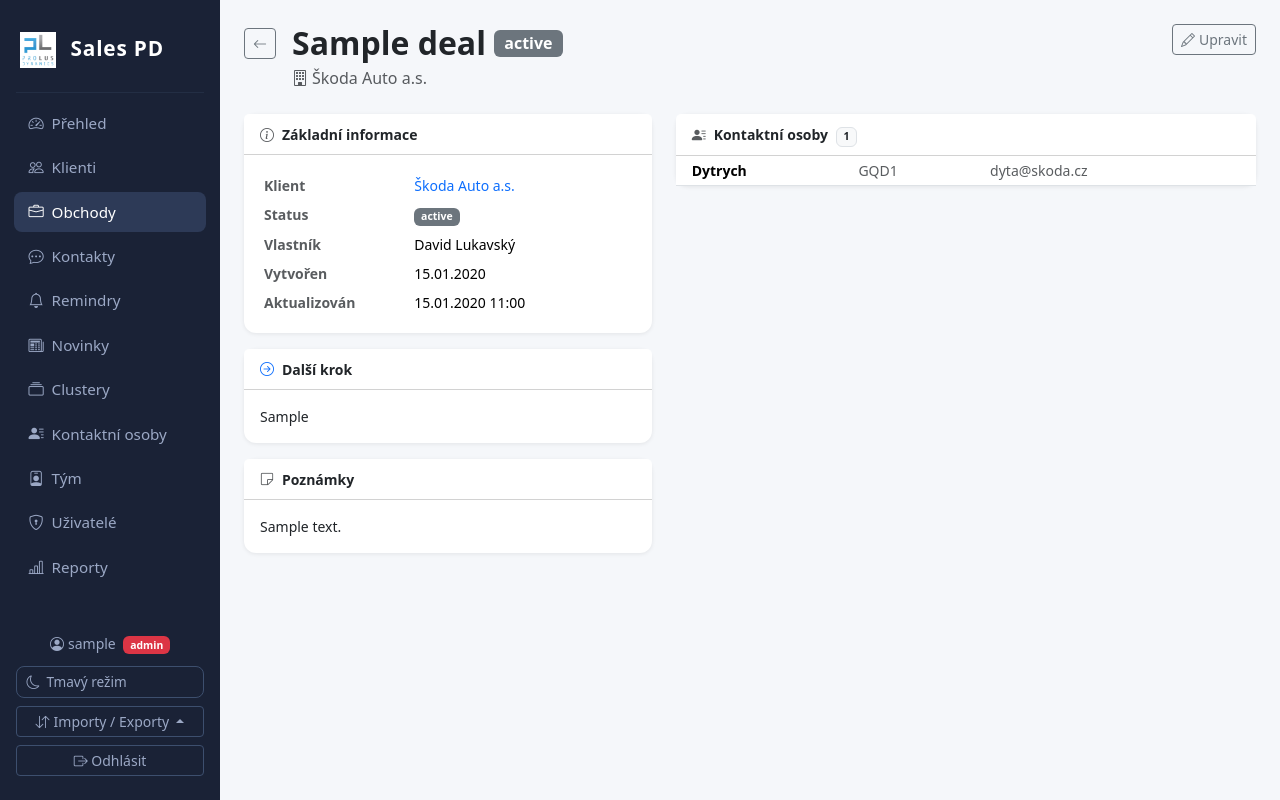
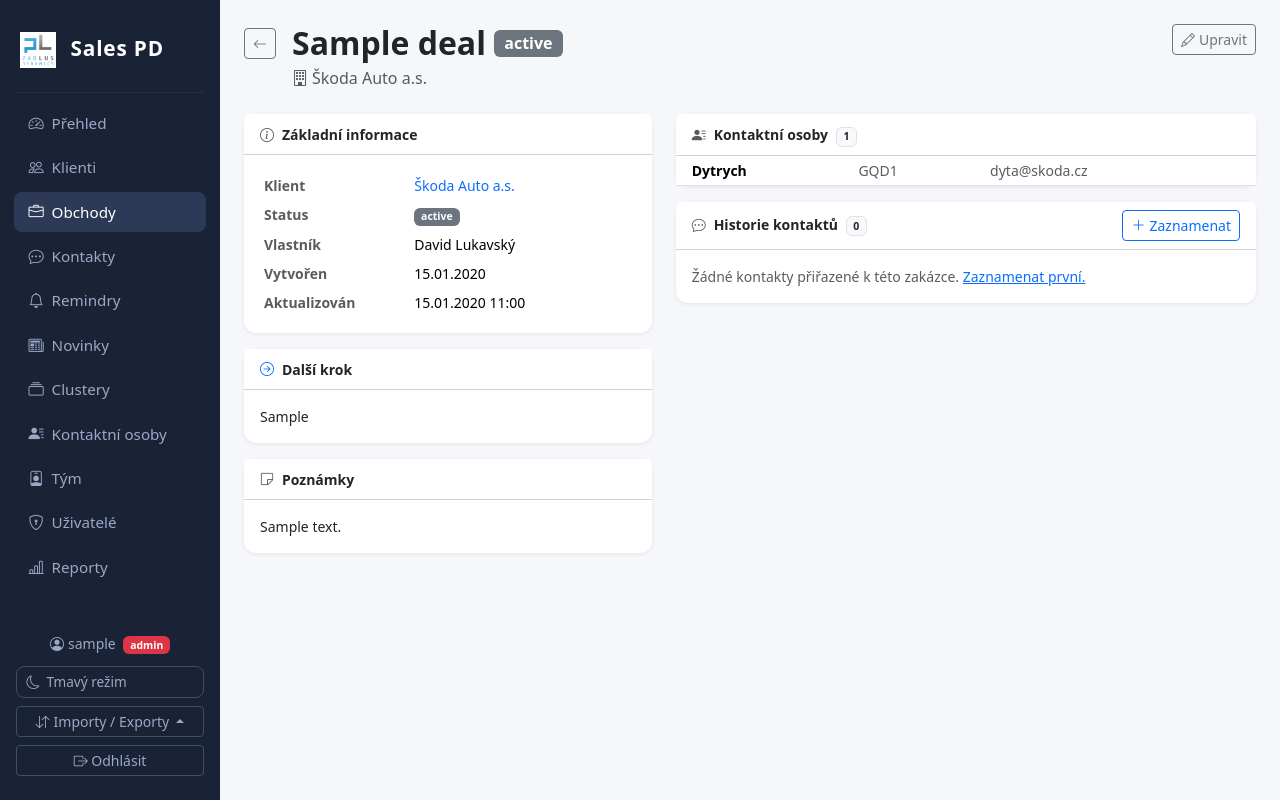
Before and after one commit to Usidlo/crm_v1, a Flask app: page /deals/1 in a window 1280 px wide. Run offline with Flask 3, Linux system fonts and the light colour scheme; a user stored in the database is signed in; tables that the repository leaves empty hold one stand-in row (values such as "Sample post").

Commit message:
Propojit interakce se zakázkami: deal_id na Interaction, zobrazení v detailu zakázky
Co-Authored-By: Claude Sonnet 4.6 <noreply@anthropic.com>

```diff
--- a/app.py
+++ b/app.py
@@ -486,12 +486,14 @@ class Interaction(db.Model):
     client_id = db.Column(db.Integer, db.ForeignKey('client.id'), nullable=False)
     member_id = db.Column(db.Integer, db.ForeignKey('team_member.id'), nullable=False)
     contact_person_id = db.Column(db.Integer, db.ForeignKey('contact_person.id'), nullable=True)
+    deal_id = db.Column(db.Integer, db.ForeignKey('deal.id'), nullable=True)
     date = db.Column(db.DateTime, nullable=False, default=datetime.utcnow)
     method = db.Column(db.String(50), nullable=False)  # email, telefon, osobně, video
     subject = db.Column(db.String(300))
     notes = db.Column(db.Text)
     created_at = db.Column(db.DateTime, default=datetime.utcnow)
     contact_person = db.relationship('ContactPerson', backref='interactions', lazy=True)
+    deal = db.relationship('Deal', backref='interactions', lazy=True)
 
 
 class ContactPerson(db.Model):
@@ -1887,7 +1889,11 @@ def deal_detail(id):
     audit_log = (AuditLog.query
                  .filter_by(entity_type='deal', entity_id=id)
                  .order_by(AuditLog.created_at.desc()).limit(30).all())
-    return render_template('deal_detail.html', deal=deal, audit_log=audit_log)
+    interactions = (Interaction.query
+                    .filter_by(deal_id=id)
+                    .order_by(Interaction.date.desc()).all())
+    return render_template('deal_detail.html', deal=deal, audit_log=audit_log,
+                           interactions=interactions)
 
 
 @app.route('/deals/<int:id>/edit', methods=['GET', 'POST'])
@@ -2271,14 +2277,19 @@ def new_interaction(client_id):
     client = Client.query.get_or_404(client_id)
     members = TeamMember.query.order_by(TeamMember.name).all()
     contacts = ContactPerson.query.filter_by(client_id=client_id).order_by(ContactPerson.name).all()
+    deals = Deal.query.filter_by(client_id=client_id).filter(
+        Deal.status.notin_(PIPELINE_INACTIVE)).order_by(Deal.title).all()
+    preselect_deal_id = request.args.get('deal_id', type=int)
     if request.method == 'POST':
         date_str = request.form['date']
         date = datetime.strptime(date_str, '%Y-%m-%dT%H:%M')
         contact_person_id = request.form.get('contact_person_id') or None
+        deal_id = request.form.get('deal_id') or None
         interaction = Interaction(
             client_id=client_id,
             member_id=int(request.form['member_id']),
             contact_person_id=int(contact_person_id) if contact_person_id else None,
+            deal_id=int(deal_id) if deal_id else None,
             date=date,
             method=request.form['method'],
             subject=request.form.get('subject', '').strip(),
@@ -2289,7 +2300,8 @@ def new_interaction(client_id):
         flash('Kontakt byl zaznamenán.', 'success')
         return redirect(url_for('client_detail', id=client_id))
     return render_template('interaction_form.html', client=client, members=members,
-                           contacts=contacts, interaction=None,
+                           contacts=contacts, deals=deals, interaction=None,
+                           preselect_deal_id=preselect_deal_id,
                            default_member_id=session.get('team_member_id'),
                            now=datetime.now().strftime('%Y-%m-%dT%H:%M'))
 
@@ -2300,12 +2312,15 @@ def edit_interaction(id):
     interaction = Interaction.query.get_or_404(id)
     members = TeamMember.query.order_by(TeamMember.name).all()
     contacts = ContactPerson.query.filter_by(client_id=interaction.client_id).order_by(ContactPerson.name).all()
+    deals = Deal.query.filter_by(client_id=interaction.client_id).order_by(Deal.title).all()
     if request.method == 'POST':
         date_str = request.form['date']
         interaction.date = datetime.strptime(date_str, '%Y-%m-%dT%H:%M')
         interaction.member_id = int(request.form['member_id'])
         contact_person_id = request.form.get('contact_person_id') or None
         interaction.contact_person_id = int(contact_person_id) if contact_person_id else None
+        deal_id = request.form.get('deal_id') or None
+        interaction.deal_id = int(deal_id) if deal_id else None
         interaction.method = request.form['method']
         interaction.subject = request.form.get('subject', '').strip()
         interaction.notes = request.form.get('notes', '').strip()
@@ -2313,7 +2328,8 @@ def edit_interaction(id):
         flash('Kontakt byl upraven.', 'success')
         return redirect(url_for('client_detail', id=interaction.client_id))
     return render_template('interaction_form.html', client=interaction.client,
-                           members=members, contacts=contacts, interaction=interaction,
+                           members=members, contacts=contacts, deals=deals,
+                           interaction=interaction,
                            now=interaction.date.strftime('%Y-%m-%dT%H:%M'))
 
 
@@ -2718,6 +2734,7 @@ with app.app_context():
             'ALTER TABLE client_news ADD COLUMN IF NOT EXISTS deal_id INTEGER REFERENCES deal(id)',
             'ALTER TABLE reminder ADD COLUMN IF NOT EXISTS notified BOOLEAN DEFAULT FALSE',
             'ALTER TABLE reminder ADD COLUMN IF NOT EXISTS notified_day BOOLEAN DEFAULT FALSE',
+            'ALTER TABLE interaction ADD COLUMN IF NOT EXISTS deal_id INTEGER REFERENCES deal(id)',
         ]
     else:
         migrations = [
@@ -2749,6 +2766,7 @@ with app.app_context():
             'ALTER TABLE client_news ADD COLUMN deal_id INTEGER REFERENCES deal(id)',
             'ALTER TABLE reminder ADD COLUMN notified BOOLEAN DEFAULT 0',
             'ALTER TABLE reminder ADD COLUMN notified_day BOOLEAN DEFAULT 0',
+            'ALTER TABLE interaction ADD COLUMN deal_id INTEGER REFERENCES deal(id)',
         ]
     with db.engine.connect() as conn:
         for sql in migrations:
--- a/templates/deal_detail.html
+++ b/templates/deal_detail.html
@@ -86,7 +86,7 @@
     {% endif %}
   </div>
 
-  <!-- Pravý sloupec: kontakty + audit -->
+  <!-- Pravý sloupec: kontakty + interakce + audit -->
   <div class="col-md-7">
     <!-- Kontaktní osoby -->
     <div class="card mb-3">
@@ -125,6 +125,76 @@
         </div>
         {% else %}
         <p class="text-muted p-3 mb-0 small">Žádné kontaktní osoby. <a href="{{ url_for('edit_deal', id=deal.id) }}">Přiřadit.</a></p>
+        {% endif %}
+      </div>
+    </div>
+
+    <!-- Historie kontaktů v zakázce -->
+    <div class="card mb-3">
+      <div class="card-header bg-white py-2 d-flex align-items-center">
+        <span class="fw-semibold small me-auto">
+          <i class="bi bi-chat-dots me-2 text-muted"></i>Historie kontaktů
+          <span class="badge bg-light text-dark border ms-1">{{ interactions | length }}</span>
+        </span>
+        <a href="{{ url_for('new_interaction', client_id=deal.client_id, deal_id=deal.id) }}"
+           class="btn btn-sm btn-outline-primary">
+          <i class="bi bi-plus-lg me-1"></i>Zaznamenat
+        </a>
+      </div>
+      <div class="card-body p-0">
+        {% if interactions %}
+        <div class="table-responsive">
+        <table class="table table-sm table-hover mb-0 align-middle">
+          <thead class="table-light">
+            <tr>
+              <th>Datum</th>
+              <th>Obchodník</th>
+              <th>Kontakt</th>
+              <th>Způsob</th>
+              <th>Předmět / Poznámka</th>
+              <th></th>
+            </tr>
+          </thead>
+          <tbody>
+            {% for i in interactions %}
+            <tr>
+              <td class="text-nowrap small">
+                {{ (i.date | prague).strftime('%d.%m.%Y') }}<br>
+                <span class="text-muted">{{ (i.date | prague).strftime('%H:%M') }}</span>
+              </td>
+              <td class="small fw-semibold">{{ i.member.name }}</td>
+              <td class="small">
+                {% if i.contact_person %}
+                  {{ i.contact_person.name }}
+                  {% if i.contact_person.role %}
+                    <span class="text-muted">({{ i.contact_person.role }})</span>
+                  {% endif %}
+                {% else %}
+                  <span class="text-muted">—</span>
+                {% endif %}
+              </td>
+              <td>{% include '_method_badge.html' %}</td>
+              <td class="small">
+                {% if i.subject %}<div class="fw-semibold">{{ i.subject }}</div>{% endif %}
+                {% if i.notes %}<div class="text-muted">{{ i.notes }}</div>{% endif %}
+                {% if not i.subject and not i.notes %}<span class="text-muted">—</span>{% endif %}
+              </td>
+              <td class="text-end">
+                <a href="{{ url_for('edit_interaction', id=i.id) }}"
+                   class="btn btn-sm btn-outline-secondary" title="Upravit">
+                  <i class="bi bi-pencil"></i>
+                </a>
+              </td>
+            </tr>
+            {% endfor %}
+          </tbody>
+        </table>
+        </div>
+        {% else %}
+        <p class="text-muted p-3 mb-0 small">
+          Žádné kontakty přiřazené k této zakázce.
+          <a href="{{ url_for('new_interaction', client_id=deal.client_id, deal_id=deal.id) }}">Zaznamenat první.</a>
+        </p>
         {% endif %}
       </div>
     </div>
```
Also changed, not shown: templates/interaction_form.html (+18 -0 lines).
